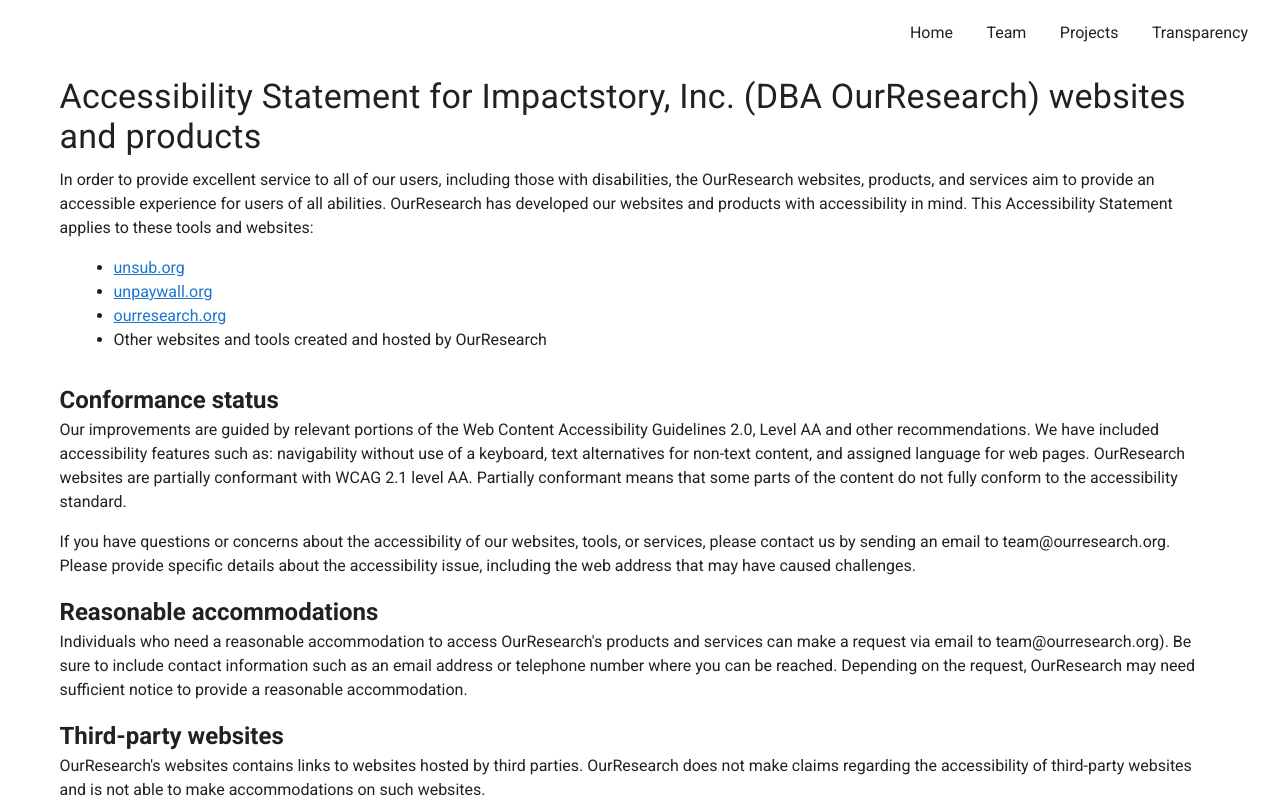
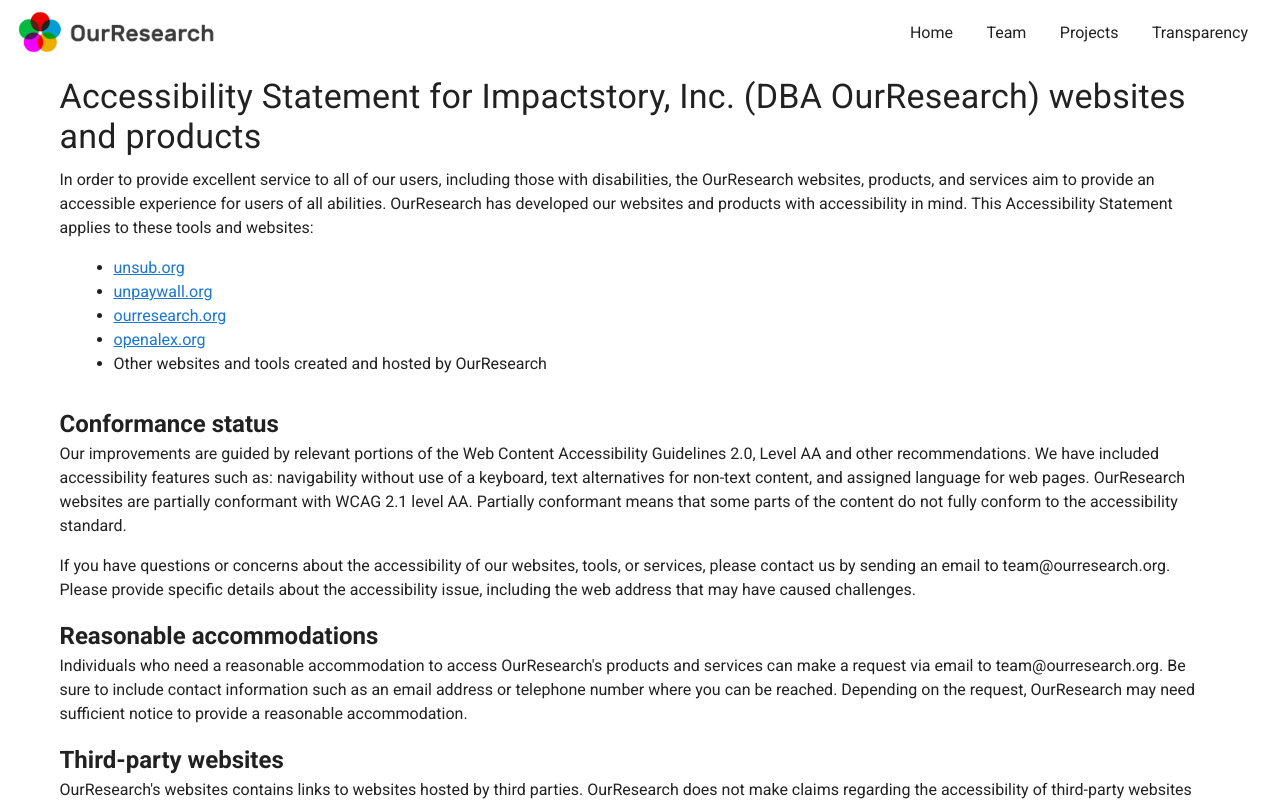
Before and after one commit to ourresearch/ourresearch-website, a Vue app: page /accessibility in a window 1280 px wide. Shown: the top 801 px of the page. Built offline with nearby package versions, Linux system fonts and the light colour scheme.

Commit message:
add openalex to accessibility statement

```diff
--- a/src/views/Accessibility.vue
+++ b/src/views/Accessibility.vue
@@ -13,6 +13,7 @@
       <li><a href="https://unsub.org">unsub.org</a></li>
       <li><a href="https://unpaywall.org">unpaywall.org</a></li>
       <li><a href="https://ourresearch.org">ourresearch.org</a></li>
+      <li><a href="https://openalex.org">openalex.org</a></li>
       <li>Other websites and tools created and hosted by OurResearch</li>
     </ul>
 
@@ -35,7 +36,7 @@
     <h2>Reasonable accommodations</h2>
     <p>
       Individuals who need a reasonable accommodation to access OurResearch's products and services can make a request
-      via email to team@ourresearch.org). Be sure to include contact information such as an email address or telephone
+      via email to team@ourresearch.org. Be sure to include contact information such as an email address or telephone
       number where you can be reached. Depending on the request, OurResearch may need sufficient notice to provide a
       reasonable accommodation.
     </p>
```
